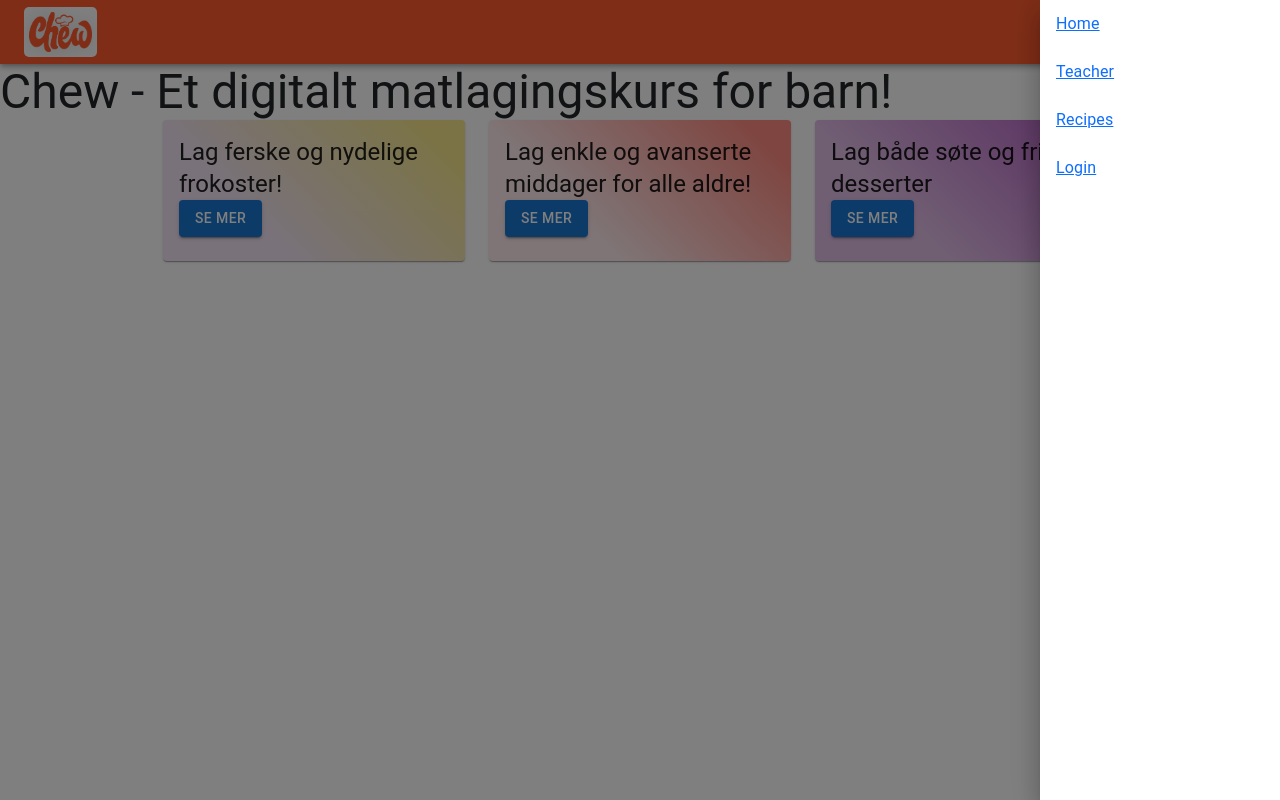
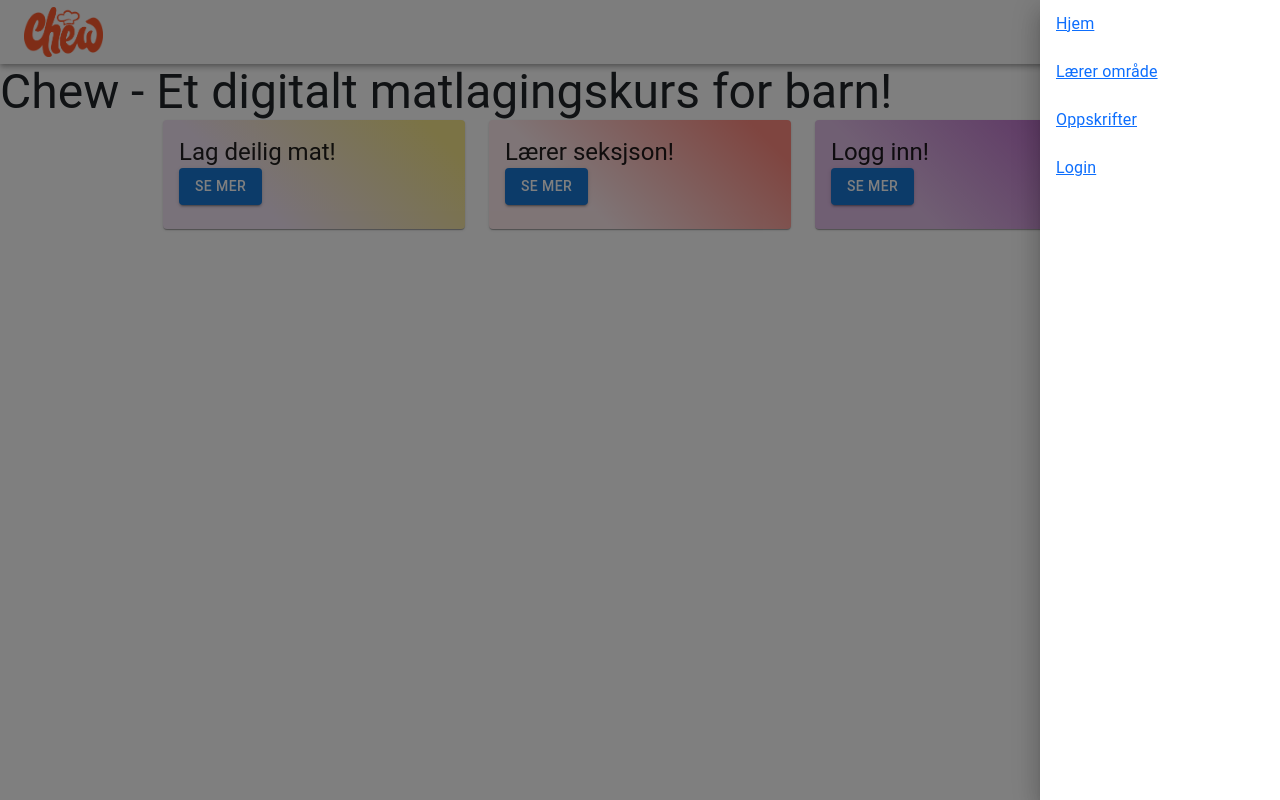
Before and after one commit to nime003/Agile-Project, a React (Create React App) app in the folder chew-app/client/: page / in a window 1280 px wide. Both pictures are taken after a click on the button "open drawer". Built offline with nearby package versions, Linux system fonts and the light colour scheme.

Commit message:
Some minor refactoring

```diff
--- a/chew-app/client/src/App.js
+++ b/chew-app/client/src/App.js
@@ -1,5 +1,5 @@
 import React, { useState } from 'react';
-import { BrowserRouter, Routes, Route, Link, useNavigate } from 'react-router-dom';
+import { BrowserRouter, Routes, Route, Link } from 'react-router-dom';
 import { styled } from '@mui/system';
 import { TeacherPage } from "./pages/teacher/teacher";
 import { RecipesPage } from "./pages/recipes/recipes";
@@ -12,20 +12,24 @@ import {
     AppBar,
     Box,
     Drawer,
-    FormControlLabel,
-    FormGroup,
-    IconButton, ListItem, ListItemButton, ListItemText, Menu,
-    MenuItem,
-    Switch,
+    IconButton, ListItemButton, ListItemText,
     Toolbar,
     Typography,
     Button, Card, CardContent, Grid
 } from "@mui/material";
 import { ThemeProvider, createTheme } from '@mui/material/styles';
 import { grey } from "@mui/material/colors";
-import bgImage from "./background.JPG";
-import Logo from './ChewLogo.png';
 
+export const theme = createTheme({
+    palette: {
+        primary: {
+            main: grey[50],
+        },
+        secondary: {
+            main: '#ff5b2e',
+        },
+    },
+});
 
 const useStyles = styled((theme) => ({
     root: {
@@ -40,7 +44,7 @@ const useStyles = styled((theme) => ({
         padding: '0 30px',
     },
     background: {
-        backgroundImage: `url(${bgImage})`,
+        backgroundImage: `url(${process.env.PUBLIC_URL + "images/pannekake.jpg"})`,
         backgroundPosition: 'center',
         backgroundSize: 'cover',
         backgroundRepeat: 'no-repeat',
@@ -80,18 +84,17 @@ const useStyles = styled((theme) => ({
 }));
 
 function FrontPage() {
-    const classes = useStyles();
-    const navigate = useNavigate();
+    const classes = useStyles(theme);
 
     const boxes = [
-        { title: "Lag ferske og nydelige frokoster!", gradient: "linear-gradient(45deg, #f3e5f5 30%, #f6e68a 90%)" },
-        { title: "Lag enkle og avanserte middager for alle aldre!", gradient: "linear-gradient(45deg, #ffebee 30%, #ff8a80 90%)" },
-        { title: "Lag både søte og friske desserter", gradient: "linear-gradient(45deg, #e1bee7 30%, #ba68c8 90%)" },
+        { title: "Lag deilig mat!", gradient: "linear-gradient(45deg, #f3e5f5 30%, #f6e68a 90%)", link: "/recipes" },
+        { title: "Lærer seksjson!", gradient: "linear-gradient(45deg, #ffebee 30%, #ff8a80 90%)", link: "/teacher" },
+        { title: "Logg inn!", gradient: "linear-gradient(45deg, #e1bee7 30%, #ba68c8 90%)", link: "/login" },
     ];
 
     return (
         <div className={classes.root}>
-            <div className={classes.background}></div>
+            <div className={classes.background}>
                 <Typography variant="h3" className={classes.title}>Chew - Et digitalt matlagingskurs for barn!</Typography>
                 <Grid container justifyContent="center" spacing={3} className={classes.cardContainer}>
                     {boxes.map((box, index) => (
@@ -99,31 +102,20 @@ function FrontPage() {
                             <Card className={classes.card} style={{ backgroundImage: box.gradient }}>
                                 <CardContent>
                                     <Typography variant="h5" component="h2">{box.title}</Typography>
-                                <Button variant="contained" color="primary" className={classes.button} onClick={() => navigate("/recipes")}>
-                                    Se mer
-                                </Button>
+                                    <Link to={box.link} style={{ textDecoration: 'none' }}>
+                                        <Button variant="contained" color="primary" className={classes.cardButton}>Se mer</Button>
+                                    </Link>
                                 </CardContent>
                             </Card>
                         </Grid>
                     ))}
                 </Grid>
             </div>
+        </div>
     );
 }
 
-export const theme = createTheme({
-    palette: {
-        primary: {
-            main: '#ff5b2e',
-        },
-        secondary: {
-            main: grey[500],
-        },
-    },
-});
-
 function NavBar(){
-
     const [drawerOpen, setDrawerOpen] = useState(false);
 
     const handleDrawerOpen = () => {
@@ -143,17 +135,17 @@ function NavBar(){
         >
             <Link to={"/"}>
                 <ListItemButton>
-                    <ListItemText primary="Home"/>
+                    <ListItemText primary="Hjem"/>
                 </ListItemButton>
             </Link>
             <Link to="/teacher">
                 <ListItemButton>
-                    <ListItemText primary="Teacher"/>
+                    <ListItemText primary="Lærer område"/>
                 </ListItemButton>
             </Link>
             <Link to="/recipes">
                 <ListItemButton>
-                    <ListItemText primary="Recipes"/>
+                    <ListItemText primary="Oppskrifter"/>
                 </ListItemButton>
             </Link>
             <Link to="/login">
@@ -170,19 +162,9 @@ function NavBar(){
                 <AppBar position="static">
                     <Toolbar sx={{ display: 'flex', justifyContent: 'space-between'}}>
                         <Link to="/" style={{ color: 'inherit', textDecoration: 'none'}}>
-                            <Typography variant="h6" noWrap component="div">
-                                <div style={{
-                                    borderRadius: '5px',
-                                    backgroundColor: 'white',
-                                    display: 'inline-block',
-                                    padding: '5px'
-                                }}>
-                                    <img src={Logo} alt="Logo" height="40px"
-                                         style={{
-                                             filter: 'drop-shadow(0px 0px 10px rgba(0, 0, 0, 0.15))'}}
+                            <img src={process.env.PUBLIC_URL + "images/ChewLogo.png"} alt="Logo"
+                                style={{height:'50px', width: 'auto'}}
                             />
-                                </div>
-                            </Typography>
                         </Link>
                         <IconButton
                             color="inherit"
```
Also changed, not shown: chew-app/client/public/images/ChewLogo.png (renamed from chew-app/client/src/ChewLogo.png), chew-app/client/public/images/pannekake.jpg (renamed from chew-app/client/src/pannekake.jpg), chew-app/client/src/index.js (line endings or trailing spaces). Lines whose indentation alone changed are shown as unchanged.
